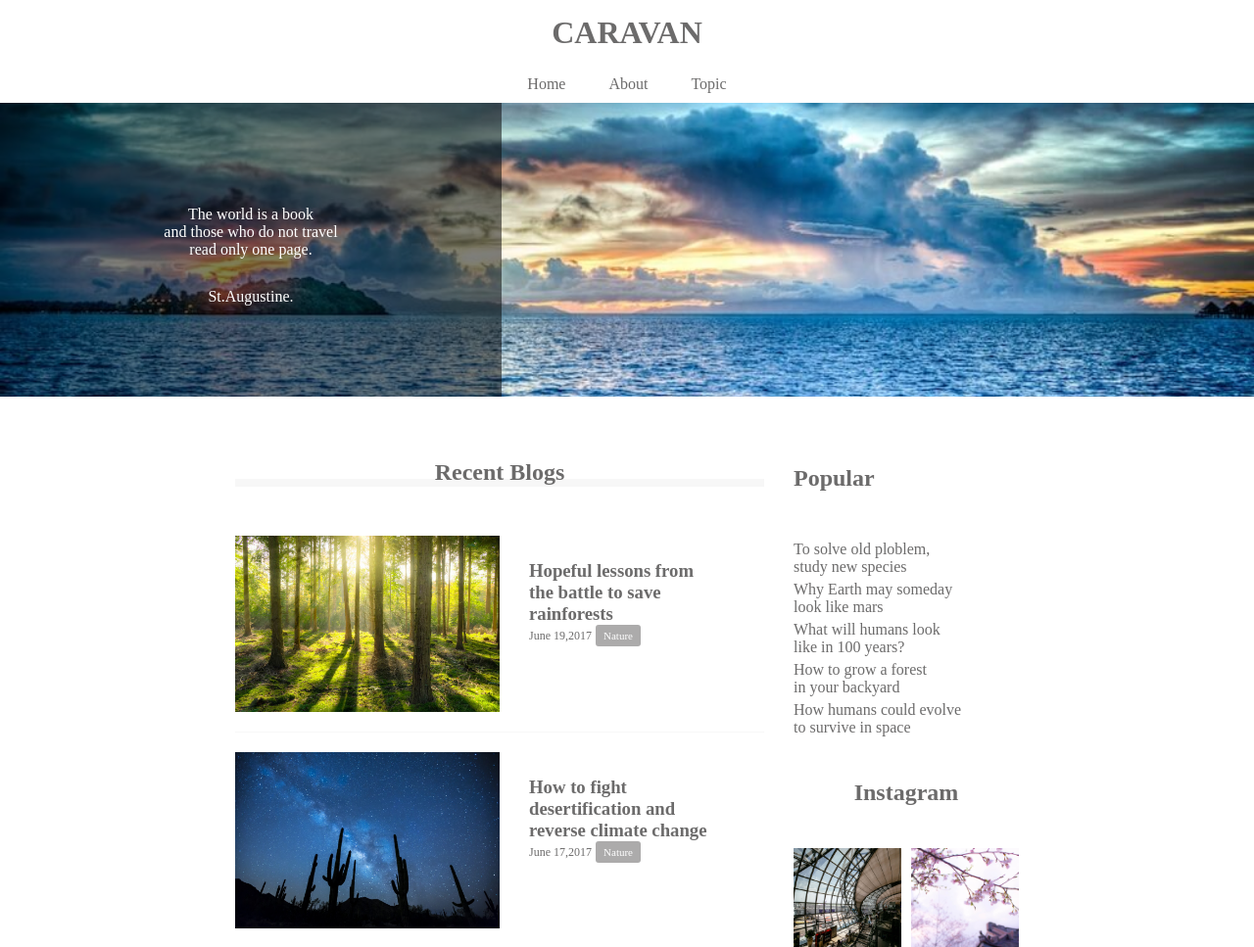
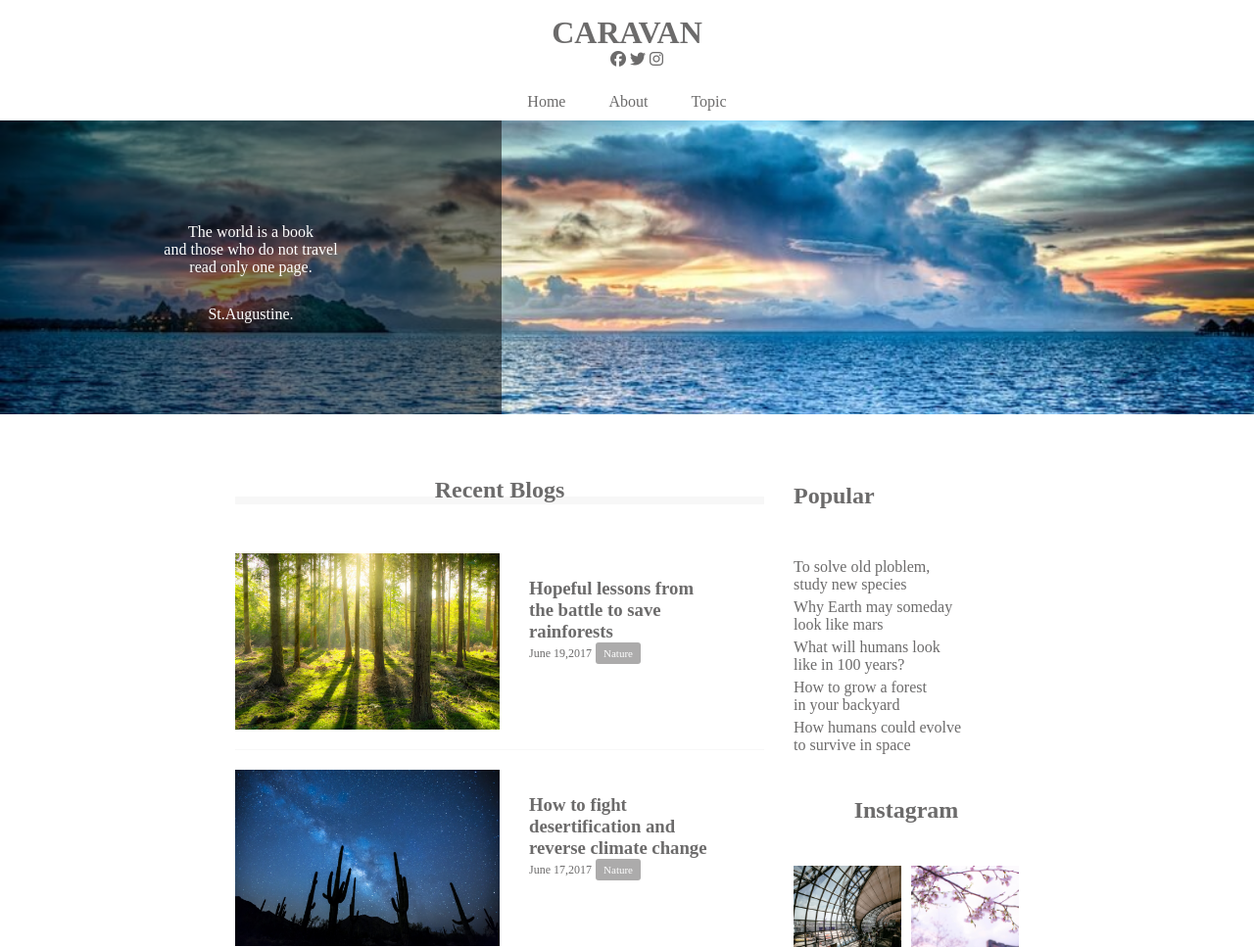
Before and after one commit to Fumiya2/web-practce, a plain HTML site: page index.html in a window 1280 px wide. Shown: the top 967 px of the page at 98% size. Drawn offline with Linux system fonts and the light colour scheme.

Commit message:
[update]

```diff
--- a/index.html
+++ b/index.html
@@ -2,6 +2,7 @@
 <html lang="ja">
     <head>
         <meta charset="UTF-8" />
+        <script src="https://kit.fontawesome.com/041e71ee83.js" crossorigin="anonymous"></script>
         <link rel="stylesheet" href="style.css" />
         <title>CARAVAN</title>
     </head>
@@ -13,6 +14,11 @@
              CARAVAN
             </a>
           </h1>
+          <div class="social">
+           <i class="fa-brands fa-facebook"></i>
+           <i class="fa-brands fa-twitter"></i>
+           <i class="fa-brands fa-instagram"></i>
+          </div>
         </header>
           <nav>
               <ul class="nav-list">
--- a/style.css
+++ b/style.css
@@ -8,11 +8,20 @@ a {
 text-decoration: none;
 }
 
+header, nav, h2, .main-visual, footer {
+    font-family: Chalkduster "Bradley Hand",Courier,"Segoe Print",sans-serif;
+}
 header {
     width: 90%;
     padding: 15px 0;
     margin: 0 auto;
     text-align: center;
+}
+
+.social {
+    display: inline-block;
+    margin-left: 20px;
+
 }
 
 .heading {
@@ -197,8 +206,6 @@ main {
     background-image: url(img/road.jpg);
 }
 
-
-
 footer {
     width: 100%;
     height: 120px;
```
